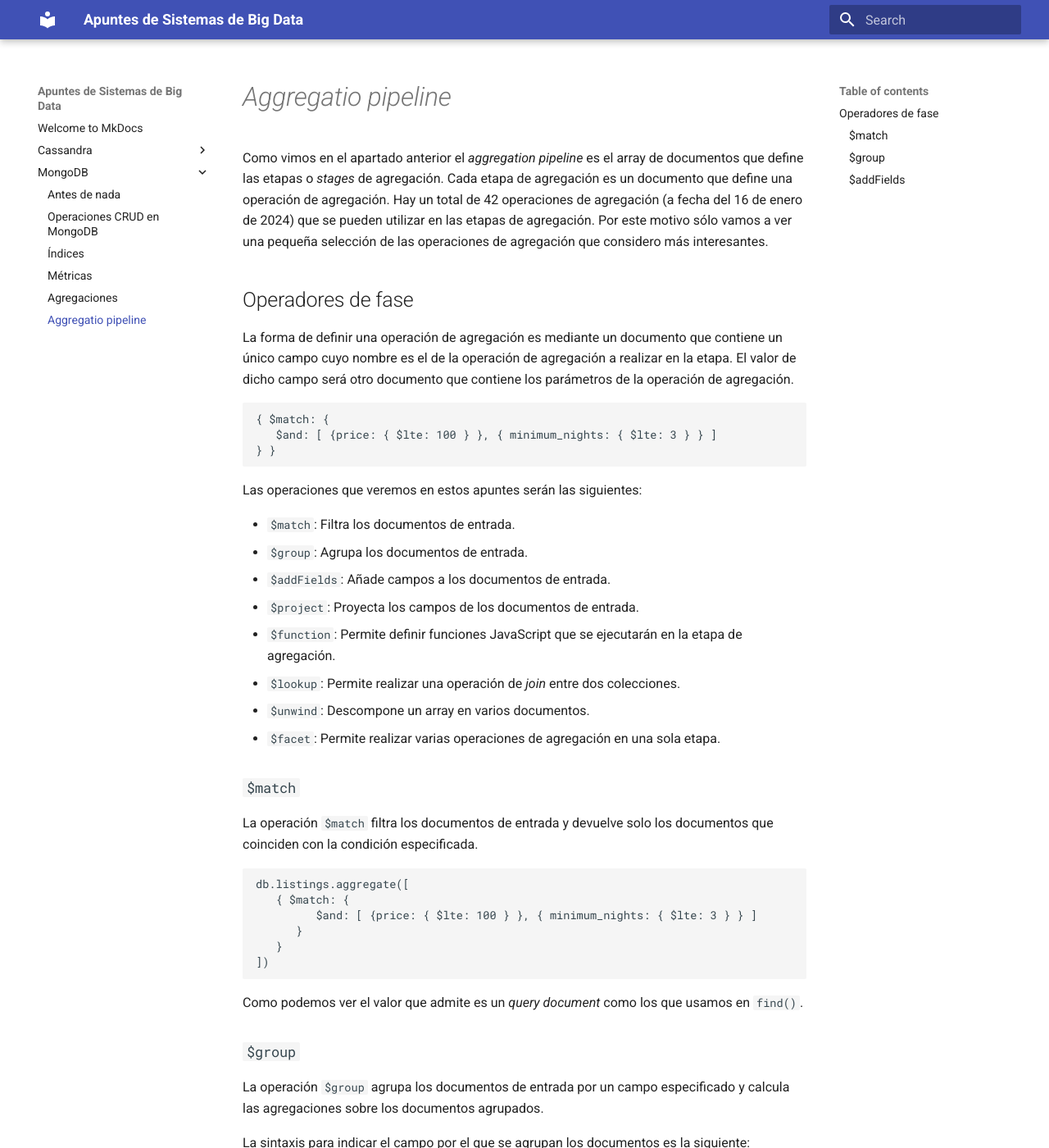
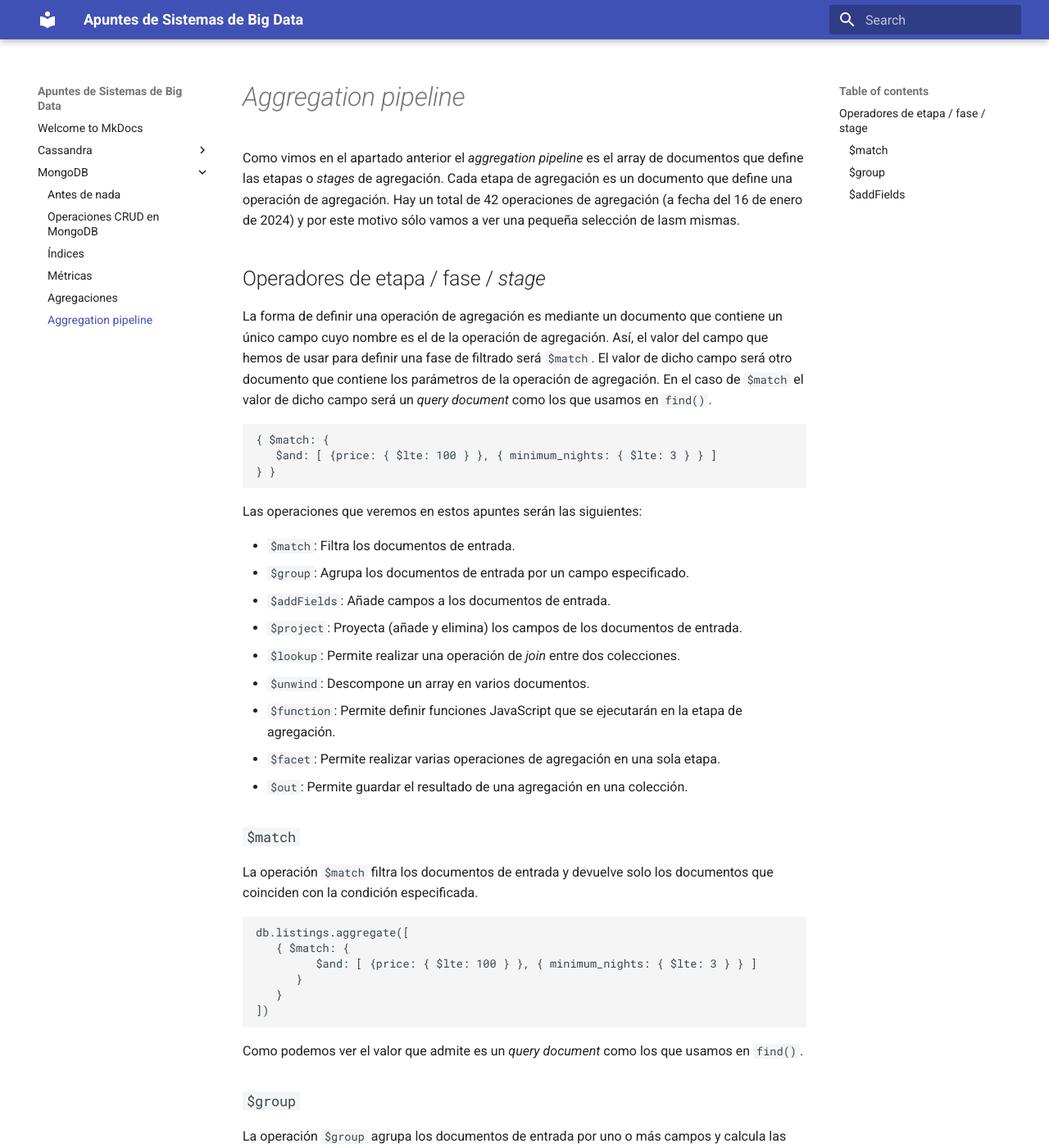
Before and after one commit to mmourazos/SBD, an MkDocs documentation site: the page built from docs/MongoDB/06 - Aggregation pipeline.md, in a window 1280 px wide and 1400 px high. Shown: the whole window at 82% size. Built offline with MkDocs 1.6.1 and Material for MkDocs 9.7.7, drawn with Linux system fonts in a browser that asks for light colours; some of the changed text lies outside the part shown.

Commit message:
Correcto

````diff
--- a/docs/MongoDB/06 - Aggregation pipeline.md
+++ b/docs/MongoDB/06 - Aggregation pipeline.md
@@ -1,10 +1,10 @@
-# *Aggregatio pipeline*
+# *Aggregation pipeline*
 
-Como vimos en el apartado anterior el *aggregation pipeline* es el array de documentos que define las etapas o *stages* de agregación. Cada etapa de agregación es un documento que define una operación de agregación. Hay un total de 42 operaciones de agregación (a fecha del 16 de enero de 2024) que se pueden utilizar en las etapas de agregación. Por este motivo sólo vamos a ver una pequeña selección de las operaciones de agregación que considero más interesantes.
+Como vimos en el apartado anterior el *aggregation pipeline* es el array de documentos que define las etapas o *stages* de agregación. Cada etapa de agregación es un documento que define una operación de agregación. Hay un total de 42 operaciones de agregación (a fecha del 16 de enero de 2024) y por este motivo sólo vamos a ver una pequeña selección de lasm mismas.
 
-## Operadores de fase
+## Operadores de etapa / fase / *stage*
 
-La forma de definir una operación de agregación es mediante un documento que contiene un único campo cuyo nombre es el de la operación de agregación a realizar en la etapa. El valor de dicho campo será otro documento que contiene los parámetros de la operación de agregación.
+La forma de definir una operación de agregación es mediante un documento que contiene un único campo cuyo nombre es el de la operación de agregación. Así, el valor del campo que hemos de usar para definir una fase de filtrado será `$match`. El valor de dicho campo será otro documento que contiene los parámetros de la operación de agregación. En el caso de `$match` el valor de dicho campo será un *query document* como los que usamos en `find()`.
 
 ```json
 { $match: {
@@ -15,13 +15,14 @@ La forma de definir una operación de agregación es mediante un documento que c
 Las operaciones que veremos en estos apuntes serán las siguientes:
 
 * `$match`: Filtra los documentos de entrada.
-* `$group`: Agrupa los documentos de entrada.
+* `$group`: Agrupa los documentos de entrada por un campo especificado.
 * `$addFields`: Añade campos a los documentos de entrada.
-* `$project`: Proyecta los campos de los documentos de entrada.
-* `$function`: Permite definir funciones JavaScript que se ejecutarán en la etapa de agregación.
+* `$project`: Proyecta (añade y elimina) los campos de los documentos de entrada.
 * `$lookup`: Permite realizar una operación de *join* entre dos colecciones.
 * `$unwind`: Descompone un array en varios documentos.
+* `$function`: Permite definir funciones JavaScript que se ejecutarán en la etapa de agregación.
 * `$facet`: Permite realizar varias operaciones de agregación en una sola etapa.
+* `$out`: Permite guardar el resultado de una agregación en una colección.
 
 ### `$match`
 
@@ -40,12 +41,22 @@ Como podemos ver el valor que admite es un *query document* como los que usamos
 
 ### `$group`
 
-La operación `$group` agrupa los documentos de entrada por un campo especificado y calcula las agregaciones sobre los documentos agrupados.
+La operación `$group` agrupa los documentos de entrada por uno o más campos y calcula las agregaciones sobre los documentos agrupados.
 
 La sintaxis para indicar el campo por el que se agrupan los documentos es la siguiente:
 
 ```javascript
 { $group: { _id: <campo> } }
+```
+
+en el caso de usar más de un campo:
+
+```javascript
+{ $group: { _id: { <campo1>: <valor1>, <campo2>: <valor2>, ... } } }
+```
+
+```javascript
+{ $group: { _id: { <campo1>: <valor1>, <campo2>: <valor2>, ... } } }
 ```
 
 Dentro de una etapa de agregación `$group` podremos utilizar [expresiones de acumulación](https://www.mongodb.com/docs/manual/reference/operator/aggregation/group/#std-label-accumulators-group) para calcular valores sobre los documentos agrupados.
````
Also changed, not shown: docs/MongoDB/aggregation.js (+8 -0 lines).
